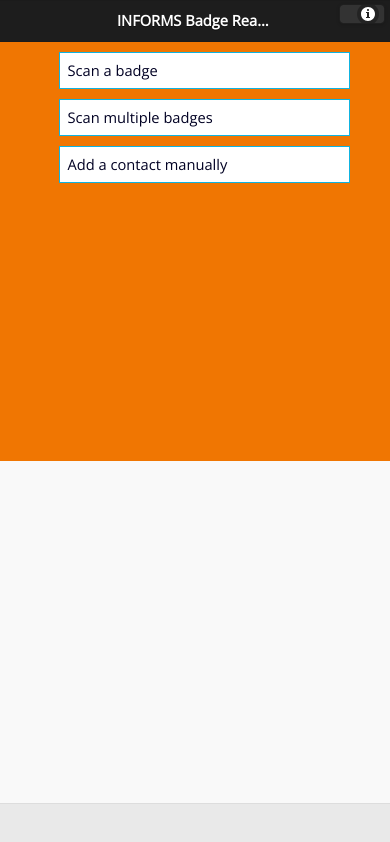
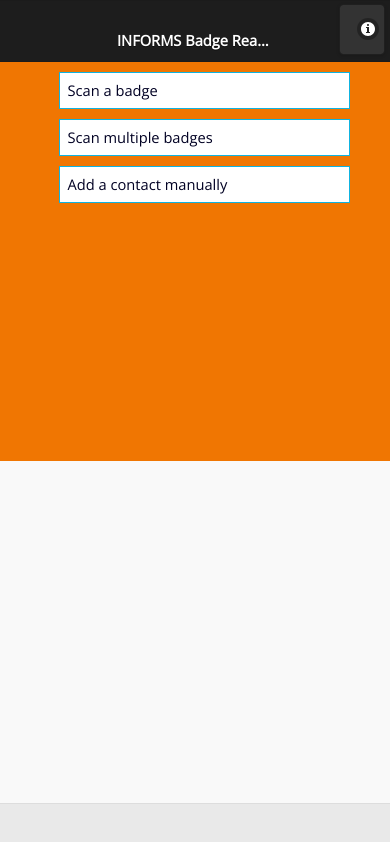
Before and after one commit to INFORMSwebdev/INFORMSBadgeScanner, a plain HTML site: page index.html in a window 390 px wide. Drawn offline with nearby package versions, Linux system fonts and the light colour scheme; some packages are replaced by stand-ins of ours.

Commit message:
added padding to ui-header and ui-btn-right,left

```diff
--- a/css/style.css
+++ b/css/style.css
@@ -16,24 +16,23 @@
   white-space:normal;
   border-width:0;
 }
-
 h3, h4 {
    font-weight:normal;
 }
-
 a {
    text-decoration:none;
 }
-
 .ui-btn {
    text-align:left;
    text-shadow:none;
    margin:0;
 }
+.ui-btn-right, .ui-btn-left {
+   padding-top: 40px;
+}
 .ui-link, div {
    text-shadow:none;
 }
-
 .ui-btn.category {
    text-align: left;
    text-shadow:none;
@@ -60,7 +59,7 @@
 
 .ui-page { background:#f07602; color:white;}
 .ui-content { padding:0px; }
-.ui-header { text-align: center; }
+.ui-header { padding-top:20px; }
 .ui-footer .ui-btn { height:inherit; white-space:normal;}
 
 .pageheader {
```
